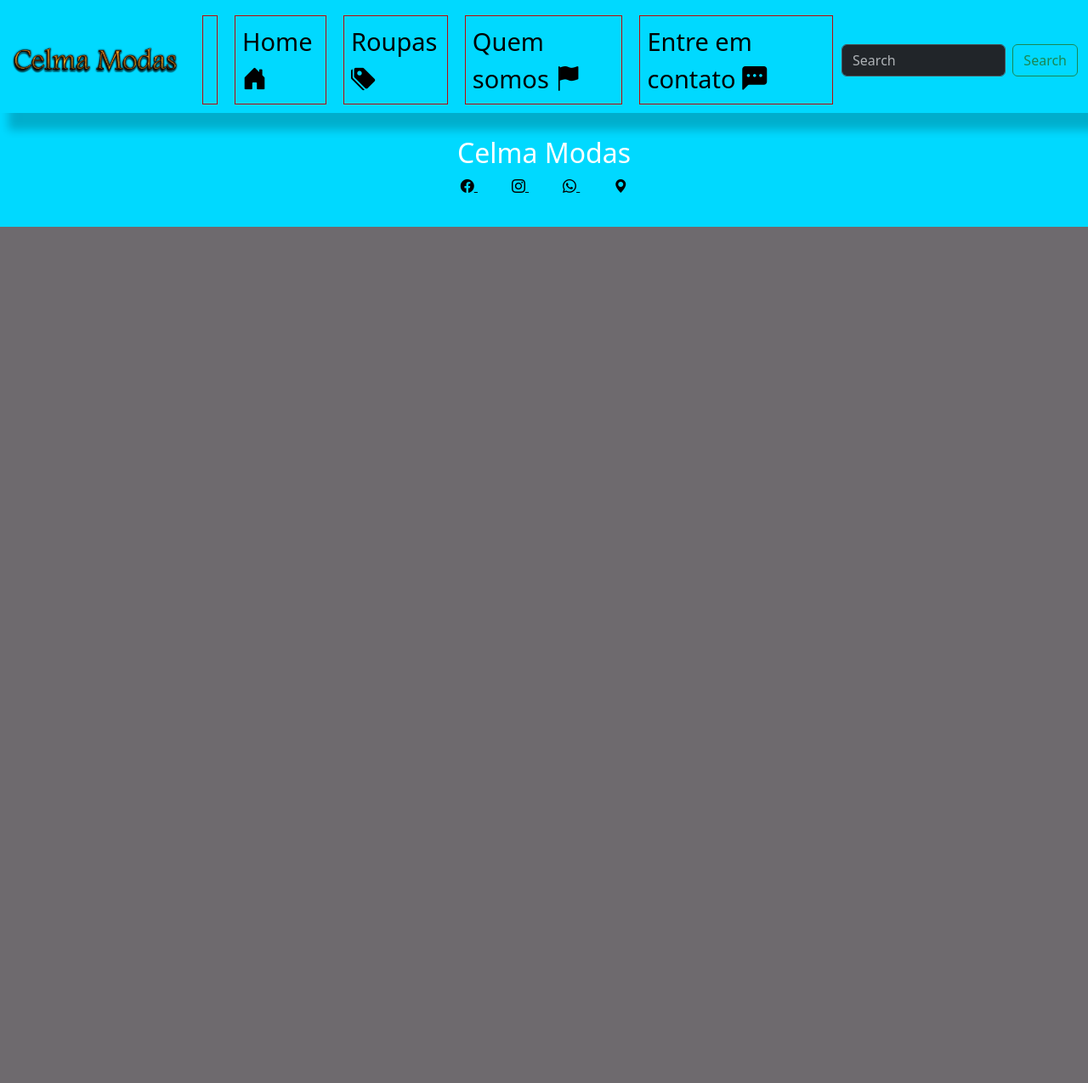
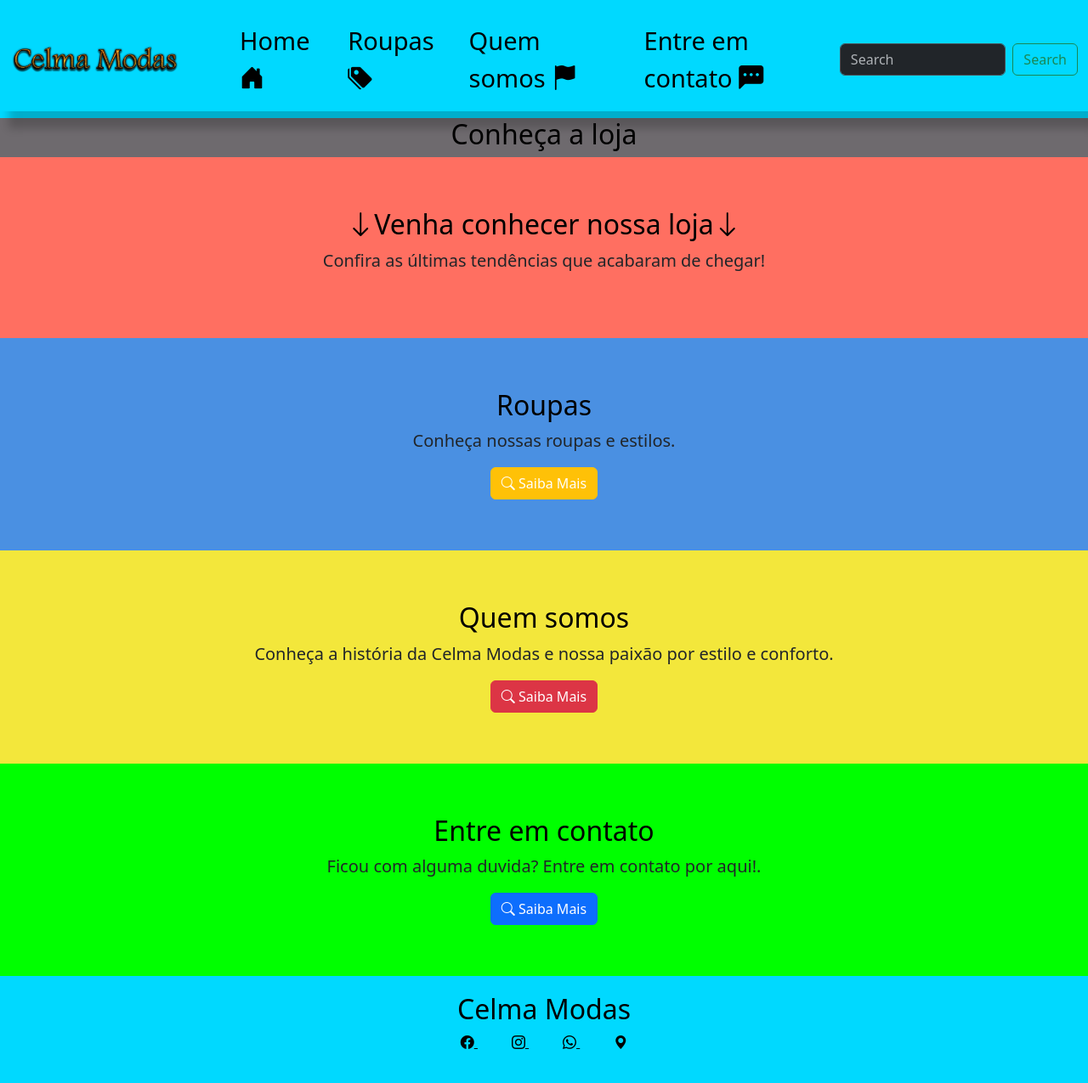
Before and after one commit to fsssilva08-svg/CelmaModas, a PHP site: page /WebModerna/ in a window 1280 px wide. Shown: the whole page at 85% size. Before the commit the page ends 267 px from the top, so only its background shows below. Run offline with PHP 8.4, Linux system fonts and the light colour scheme; some libraries are stand-ins or nearby versions.

Commit message:
adicionado pagina de home e quem somos versão 1.1

```diff
--- a/css/style.css
+++ b/css/style.css
@@ -12,13 +12,13 @@ body {
   background: #00d9ff !important; }
   .navbar .nav-link {
     color: #000000 !important;
-    font-size: 29px; }
+    font-size: 29px;
+    margin-bottom: none; }
   .navbar .navbar-toggler {
     background: #5088bd !important; }
   .navbar .nav-item {
     margin: 10px;
-    margin-bottom: 1px solid #000000;
-    border: 1px solid #bd0707; }
+    margin-bottom: none; }
 
 .footer {
   padding: 20px;
@@ -64,4 +64,106 @@ body {
       border-radius: 10px;
       width: 100%; }
 
+.banner {
+  margin: 10px; }
+  .banner img {
+    border-radius: 10px;
+    width: 100%; }
+
+.flex {
+  display: flex;
+  flex-wrap: wrap; }
+  .flex .flex-coluna {
+    width: 98%;
+    border: 1px solid #000000;
+    border-radius: 10px;
+    margin-bottom: 10px; }
+    .flex .flex-coluna img {
+      border-radius: 10px;
+      width: 10%; }
+
+.containerr {
+  width: 90%;
+  margin: 30px auto; }
+
+h2 {
+  color: #000000;
+  text-align: center; }
+
+.center {
+  text-align: center; }
+
+.flex {
+  display: flex;
+  align-items: center;
+  /* alinha verticalmente */
+  justify-content: center;
+  /* centraliza na horizontal (opcional) */
+  gap: 20px;
+  /* espaço entre imagem e texto */ }
+
+.flex-game-imagem img {
+  width: 200px;
+  /* ajuste conforme quiser */
+  height: auto;
+  border-radius: 10px;
+  /* opcional, só pra estética */ }
+
+.flex-descricao {
+  max-width: 400px;
+  /* limite de largura pro texto */
+  font-size: 20px;
+  color: #000000; }
+
+.faixa-1 {
+  background-color: #ff6f61;
+  /* cor da faixa 1 */
+  padding: 60px 0; }
+  .faixa-1 p {
+    font-size: 20px; }
+
+.faixa-2 {
+  background-color: #4a90e2;
+  /* cor da faixa 2 */
+  padding: 60px 0; }
+  .faixa-2 p {
+    font-size: 20px; }
+  .faixa-2 a {
+    text-decoration: none;
+    color: #fff; }
+
+.faixa-3 {
+  background: #f3e73b;
+  padding: 60px 0; }
+  .faixa-3 p {
+    font-size: 20px; }
+  .faixa-3 a {
+    text-decoration: none;
+    color: #fff; }
+
+.faixa-4 {
+  background: #00ff00;
+  padding: 60px 0; }
+  .faixa-4 p {
+    font-size: 20px; }
+  .faixa-4 a {
+    text-decoration: none;
+    color: #fff; }
+
+@media (min-width: 480px) and (max-width: 1920px) {
+  .navbar .nav-item {
+    margin-bottom: 1px solid #000000; }
+
+  .flex {
+    flex-direction: column;
+    /* empilha imagem e texto no celular */
+    text-align: center; }
+
+  .flex-game-imagem img {
+    width: 70%;
+    /* imagem um pouco menor em telas pequenas */ }
+
+  .flex-descricao {
+    max-width: 90%; } }
+
 /*# sourceMappingURL=style.css.map */
--- a/css/style.scss
+++ b/css/style.scss
@@ -2,8 +2,14 @@ $primary:#00d9ff;
 $secundo:#fff;
 $terceiro:#000000;
 $quarto:rgb(189, 7, 7);
+$cinco:#00ff00;
+$seis: #6e6a6e;
+$sete:#ff6f61;
+$oito:#f3e73b;
+$nove:#4a90e2;
+
 body {
-    background: #6e6a6e;
+    background: $seis;
 }
 .container-fluid {
     box-shadow: 10px 20px 10px rgba(0, 0, 0, 0.2);
@@ -21,21 +27,14 @@ body {
     & .nav-link {
         color: #000000 !important;
         font-size: 29px;
-
-
-
+        margin-bottom: none;
     }
     & .navbar-toggler {
         background: #5088bd !important;
     }
     & .nav-item {
         margin: 10px;
-         margin-bottom: 1px solid $terceiro;
-         border: 1px solid $quarto;
-
-
-
-
+       margin-bottom: none;
     }
 }
 
@@ -63,8 +62,8 @@ body {
     margin: 10px !important;
     gap: 20px !important;
     display: flex;
-  flex-direction: column; /* empilha os cards */
-  gap: 20px; /* espaço entre eles */
+    flex-direction: column; /* empilha os cards */
+    gap: 20px; /* espaço entre eles */
     .card {
     margin-bottom: 10px;
     box-shadow: 0 0 10px #000000;
@@ -94,6 +93,116 @@ body {
         }
     }
 }
+
+.banner {
+    margin: 10px;
+    img {
+        border-radius: 10px;
+        width: 100%;
+    }
+}
+.flex {
+    display: flex;
+    flex-wrap: wrap;
+    & &-coluna {
+        width: 98%;
+        border: 1px solid $terceiro;
+        border-radius: 10px;
+        margin-bottom: 10px;
+        img {
+            border-radius: 10px;
+            width: 10%;
+        }
+    }
+}
+.containerr {
+    width: 90%;
+    margin: 30px auto;
+}
+h2 {
+    color: $terceiro;
+    text-align: center;
+}
+.center {
+    text-align: center;
+}
+.flex {
+  display: flex;
+  align-items: center; /* alinha verticalmente */
+  justify-content: center; /* centraliza na horizontal (opcional) */
+  gap: 20px; /* espaço entre imagem e texto */
+}
+
+.flex-game-imagem img {
+  width: 200px; /* ajuste conforme quiser */
+  height: auto;
+  border-radius: 10px; /* opcional, só pra estética */
+}
+
+.flex-descricao {
+  max-width: 400px; /* limite de largura pro texto */
+  font-size: 20px;
+  color: $terceiro;
+}
+
+
+.faixa-1 {
+  background-color:$sete; /* cor da faixa 1 */
+   padding: 60px 0;
+   p {
+    font-size: 20px;
+   }
+}
+
+.faixa-2 {
+  background-color: $nove; /* cor da faixa 2 */
+   padding: 60px 0;
+      p {
+    font-size: 20px;
+   }
+   & a {
+    text-decoration: none;
+    color:$secundo;
+   }
+}
+.faixa-3 {
+    background:$oito ;
+     padding: 60px 0;
+       p {
+    font-size: 20px;
+      }
+      & a {
+    text-decoration: none;
+    color:$secundo;
+   }
+}
+.faixa-4{
+    background:$cinco;
+     padding: 60px 0;
+       p {
+    font-size: 20px;
+      }
+      & a {
+    text-decoration: none;
+    color:$secundo;
+   }
+}
+
 @media (min-width: 480px) and (max-width: 1920px) {
+     .navbar {
 
+        & .nav-item {
+            margin-bottom: 1px solid $terceiro;
+        }
 }
+        .flex {
+    flex-direction: column; /* empilha imagem e texto no celular */
+    text-align: center;
+  }
+  .flex-game-imagem img {
+    width: 70%; /* imagem um pouco menor em telas pequenas */
+  }
+  .flex-descricao {
+    max-width: 90%;
+  }
+}
--- a/paginas/home.php
+++ b/paginas/home.php
@@ -1,38 +1,49 @@
-<!--<div class="container">
-            <h2>Destaques</h2>
-        <div class="banner"data-aos="fade">
-            <a href="jogo/call-of-dutty" title="Call of Dutty">
-                 <img src="imagens/banner.jpg" alt="Call of Dutty">
-            </a>
-        </div>
 
-        <div class="flex"data-aos="fade-up">
-            <div class="flex-coluna">
-                <img src="imagens/vestidoAZUL.jpg" alt="vestido">
-            </div>
+<h2 class="text-center">Conheça a loja</h2>
 
-             <div class="flex-coluna">
-                <img src="imagens/" alt="">
-            </div>
+<section class="faixa faixa-1">
+    <div class="container text-center">
+        <h2><i class="bi bi-arrow-down"></i>Venha conhecer nossa loja<i class="bi bi-arrow-down"></i></h2>
+            <p>Confira as últimas tendências que acabaram de chegar!
 
-             <div class="flex-coluna">
-                <img src="imagens/" alt="">
-            </div>
+            </p>
 
-             <div class="flex-coluna">
-                <img src="imagens/" alt="">
-            </div>
+    </div>
+</section>
 
+<section class="faixa-2">
+    <div class="container text-center">
+         <h2>Roupas</h2>
+             <p>Conheça nossas roupas e estilos.</p>
+                <button type="button" class="btn btn-warning">
+                 <a href="#">
+                   <i class="bi bi-search"></i>  Saiba Mais
+                 </a>
+                </button>
+    </div>
+</section>
 
+<section class="faixa-3">
+    <div class="container text-center">
+         <h2>Quem somos</h2>
+             <p>Conheça a história da Celma Modas e nossa paixão por estilo e conforto.</p>
+                <button type="button" class="btn btn-danger">
+                    <a href="#">
+                        <i class="bi bi-search"></i> Saiba Mais
+                    </a>
+                </button>
+    </div>
+</section>
 
-        </div>
-
-        <div class="banner" data-aos="fade-up">
-            <a href="jogo/dragon-ball" title="Dragon Ball">
-                <img src="imagens/banner2.jpg" alt="Dragon Ball">
-            </a>
-        </div>
-
-
-
-    </div> -->
+</section>
+<section class="faixa-4">
+    <div class="container text-center">
+         <h2>Entre em contato</h2>
+             <p>Ficou com alguma duvida? Entre em contato por aqui!.</p>
+                <button type="button" class="btn btn-primary">
+                    <a href="#">
+                        <i class="bi bi-search"></i> Saiba Mais
+                    </a>
+                </button>
+    </div>
+</section>
--- a/paginas/roupas.php
+++ b/paginas/roupas.php
@@ -6,7 +6,7 @@
 
       <div class="col-12 col-md-6 col-lg-4">
         <div class="card h-100 shadow-sm">
-          <img src="imagens/vestido.jpg" class="card-img-top" alt="Roupas Femininas">
+          <img src="imagens/vestidoAZUL.jpg" class="card-img-top" alt="Roupas Femininas">
           <div class="card-body  text-center" >
             <h5 class="card-title" >Coleção Feminina</h5>
             <p class="text-center">Descubra as últimas tendências da moda feminina com muito estilo e conforto.</p>
```
Also changed, not shown: paginas/quemsomos.php (+16 -1 lines), Imagens/Banner.jpg (added), 1 other file.
